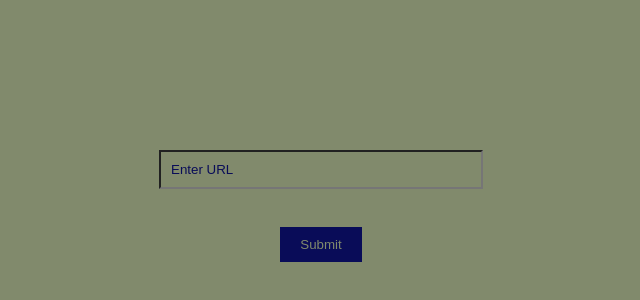
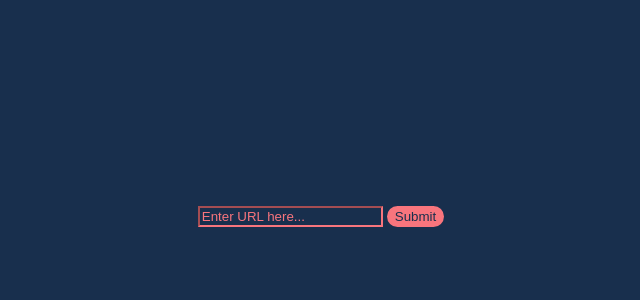
Before and after one commit to n3yn/yt-dlp, a plain HTML site: page index.html in a window 1280 px wide. Shown: the part 184-484 px from the top of the page, without its empty margins (319-959 px from the left). Drawn offline with Linux system fonts and the light colour scheme.

Commit message:
Add files via upload

```diff
--- a/index.html
+++ b/index.html
@@ -2,20 +2,34 @@
 <html lang="en">
 <head>
     <meta charset="UTF-8">
+    <link href="style.css" rel="stylesheet" type="text/css" media="all">
     <meta name="viewport" content="width=device-width, initial-scale=1.0">
-    <title>URL Converter</title>
-    <link rel="stylesheet" type="text/css" href="style.css">
+    <title>Url Converter</title>
 </head>
 <body>
-    <div class="container">
-        <form id="urlForm">
-            <input type="text" id="urlInput" name="urlInput" placeholder="Enter URL">
-            <br>
-            <button type="button" id="submitButton">Submit</button>
-        </form>
-        <div id="url2Display"></div>
-    </div>
+<form id="urlForm" action="/convert" method="post">
+    <input type="text" id="urlInput" name="url" placeholder="Enter URL here...">
+    <button type="submit">Submit</button>
+</form>
+<div id="convertedUrl"></div>
 
-    <script src="script.js"></script>
+<script>
+document.getElementById("urlForm").addEventListener("submit", function(event) {
+    event.preventDefault();
+    var urlInput = document.getElementById("urlInput").value;
+    fetch('/convert', {
+        method: 'POST',
+        headers: {
+            'Content-Type': 'application/json'
+        },
+        body: JSON.stringify({url: urlInput})
+    })
+    .then(response => response.json())
+    .then(data => {
+        document.getElementById("convertedUrl").innerText = "Converted URL: " + data.converted_url;
+    })
+    .catch(error => console.error('Error:', error));
+});
+</script>
 </body>
 </html>
--- a/style.css
+++ b/style.css
@@ -1,55 +1,24 @@
 body {
-    font-family: Arial, sans-serif;
-    background-color: #818a6c;
-    color: #090c58;
+    display: flex;
+    justify-content: center;
+    align-items: center;
+    height: 100vh;
     margin: 0;
-    padding: 0;
+	background-color: #182f4d;
 }
-
+input {
+border-radius: 11;
+background-color: #182f4d;
+border-color: #f8757d;
+outline: none;
+color: #f8757d;
+}
 ::placeholder {
-  color:
-#090c58;
+  color: #f8757d;
 }
-.container {
-    position: relative;
-    width: 100%;
-    height: 100vh;
-    display: flex;
-    flex-direction: column;
-    align-items: center;
-    justify-content: center;
+button {
+border: 2px solid #f8757d;
+background: #f8757d;
+color: #182f4d;
+border-radius: 100vh;
 }
-
-h1 {
-    color: #090c58;
-    margin-bottom: 20px;
-}
-
-#urlForm {
-    display: flex;
-    flex-direction: column;
-    align-items: center;
-}
-
-#urlInput {
-	background-color: #818a6c;
-    padding: 10px;
-    width: 300px;
-    margin-bottom: 20px;
-}
-
-#url2Display {
-    margin-top: 20px;
-}
-
-#url2Display p {
-    font-size: 18px;
-}
-
-#submitButton {
-    padding: 10px 20px;
-    background-color: #090c58;
-    color: #818a6c;
-    border: none;
-    cursor: pointer;
-}
```
Also changed, not shown: twcookies.txt (added), 1 other file.
